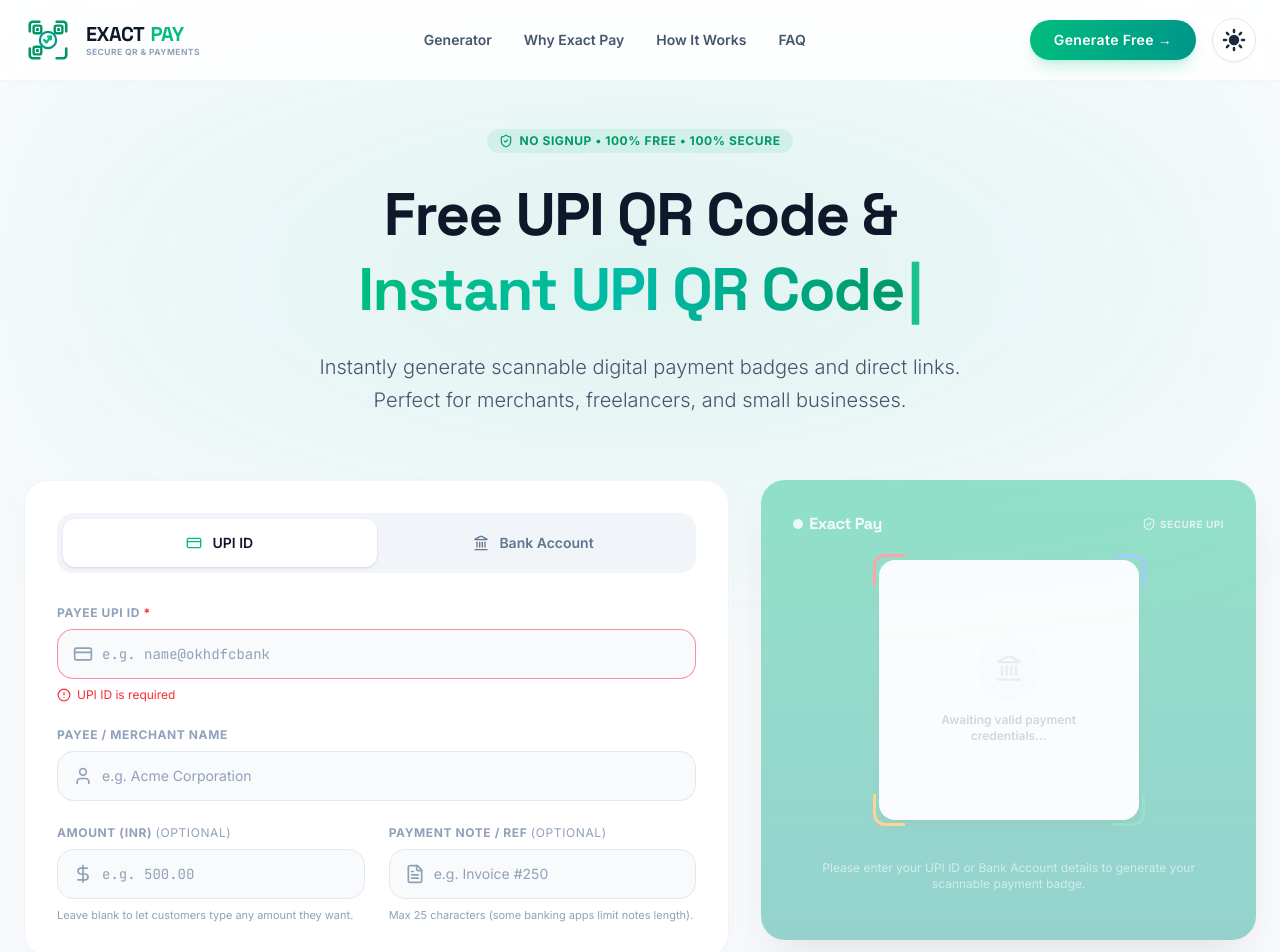
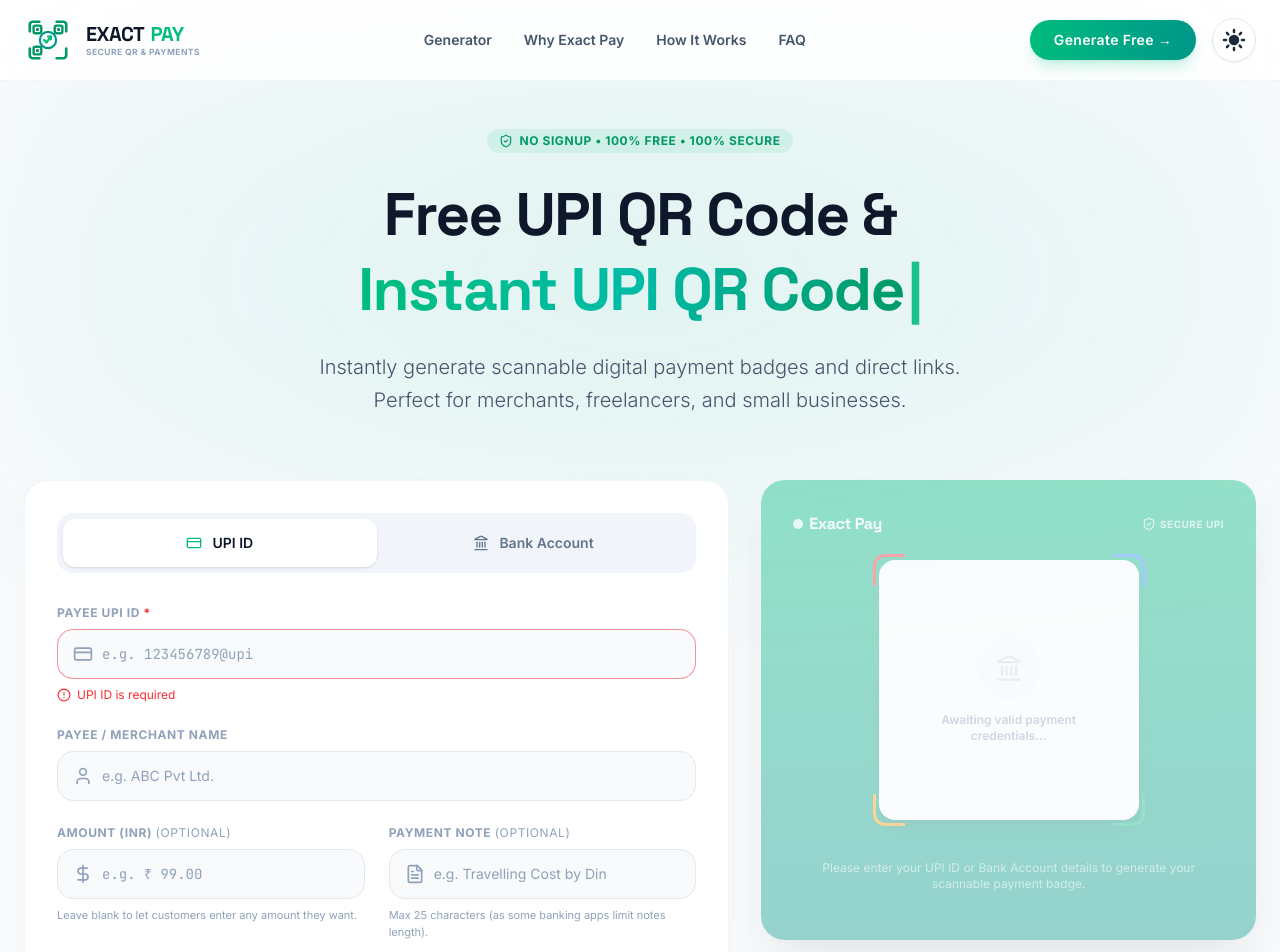
Before and after one commit to rdhrdhrdh899-creator/Exact-Pay-2, a React (Vite) app: page / in a window 1280 px wide. Shown: the top 952 px of the page. Built offline with nearby package versions, Linux system fonts and the light colour scheme.

Commit message:
Update GeneratorForm.tsx

```diff
--- a/src/components/GeneratorForm.tsx
+++ b/src/components/GeneratorForm.tsx
@@ -96,7 +96,7 @@
                 name="upiId"
                 value={formData.upiId}
                 onChange={handleInputChange}
-                placeholder="e.g. name@okhdfcbank"
+                placeholder="e.g. 123456789@upi"
                 className={`w-full pl-11 pr-4 py-3.5 bg-slate-50 dark:bg-slate-950/40 border rounded-2xl text-slate-950 dark:text-white placeholder-slate-400 dark:placeholder-slate-600 font-mono text-sm focus:outline-none focus:ring-2 transition-all duration-300 ${
                   errors.upiId
                     ? 'border-red-500/50 focus:ring-red-500/20'
@@ -111,7 +111,7 @@
               </p>
             ) : (
               <p className="mt-2 text-[11px] text-slate-400 dark:text-slate-500">
-                Supports all handles: @okaxis, @yapl, @paytm, @icici, @upi, etc.
+                Supports all handles: @axl, @yapl, @fam, @icici, @upi, etc.
               </p>
             )}
           </div>
@@ -163,7 +163,7 @@
                   name="ifsc"
                   value={formData.ifsc || ''}
                   onChange={handleInputChange}
-                  placeholder="e.g. HDFC0001234"
+                  placeholder="e.g. SBI0001234"
                   className={`w-full pl-11 pr-4 py-3.5 bg-slate-50 dark:bg-slate-950/40 border rounded-2xl text-slate-950 dark:text-white placeholder-slate-400 dark:placeholder-slate-600 font-mono text-sm focus:outline-none focus:ring-2 transition-all duration-300 ${
                     errors.ifsc
                       ? 'border-red-500/50 focus:ring-red-500/20'
@@ -196,7 +196,7 @@
               name="payeeName"
               value={formData.payeeName}
               onChange={handleInputChange}
-              placeholder="e.g. Acme Corporation"
+              placeholder="e.g. ABC Pvt Ltd."
               className={`w-full pl-11 pr-4 py-3.5 bg-slate-50 dark:bg-slate-950/40 border rounded-2xl text-slate-950 dark:text-white placeholder-slate-400 dark:placeholder-slate-600 text-sm focus:outline-none focus:ring-2 transition-all duration-300 ${
                 errors.payeeName
                   ? 'border-red-500/50 focus:ring-red-500/20'
@@ -229,19 +229,19 @@
                 name="amount"
                 value={formData.amount}
                 onChange={handleInputChange}
-                placeholder="e.g. 500.00"
+                placeholder="e.g. ₹ 99.00"
                 className="w-full pl-11 pr-4 py-3.5 bg-slate-50 dark:bg-slate-950/40 border border-slate-200 dark:border-slate-800/80 rounded-2xl text-slate-950 dark:text-white placeholder-slate-400 dark:placeholder-slate-600 font-mono text-sm focus:outline-none focus:border-emerald-500/50 focus:ring-2 focus:ring-emerald-500/10 transition-all duration-300"
               />
             </div>
             <p className="mt-2 text-[11px] text-slate-400 dark:text-slate-500">
-              Leave blank to let customers type any amount they want.
+              Leave blank to let customers enter any amount they want.
             </p>
           </div>
 
           {/* Note */}
           <div>
             <label htmlFor="note" className="block text-xs font-bold uppercase tracking-wider text-slate-400 dark:text-slate-500 mb-2">
-              Payment Note / Ref <span className="text-slate-400 font-normal">(Optional)</span>
+              Payment Note <span className="text-slate-400 font-normal">(Optional)</span>
             </label>
             <div className="relative">
               <div className="absolute inset-y-0 left-0 pl-4 flex items-center pointer-events-none text-slate-400">
@@ -253,13 +253,13 @@
                 name="note"
                 value={formData.note}
                 onChange={handleInputChange}
-                placeholder="e.g. Invoice #250"
+                placeholder="e.g. Travelling Cost by Din"
                 maxLength={25}
                 className="w-full pl-11 pr-4 py-3.5 bg-slate-50 dark:bg-slate-950/40 border border-slate-200 dark:border-slate-800/80 rounded-2xl text-slate-950 dark:text-white placeholder-slate-400 dark:placeholder-slate-600 text-sm focus:outline-none focus:border-emerald-500/50 focus:ring-2 focus:ring-emerald-500/10 transition-all duration-300"
               />
             </div>
             <p className="mt-2 text-[11px] text-slate-400 dark:text-slate-500">
-              Max 25 characters (some banking apps limit notes length).
+              Max 25 characters (as some banking apps limit notes length).
             </p>
           </div>
         </div>
```
